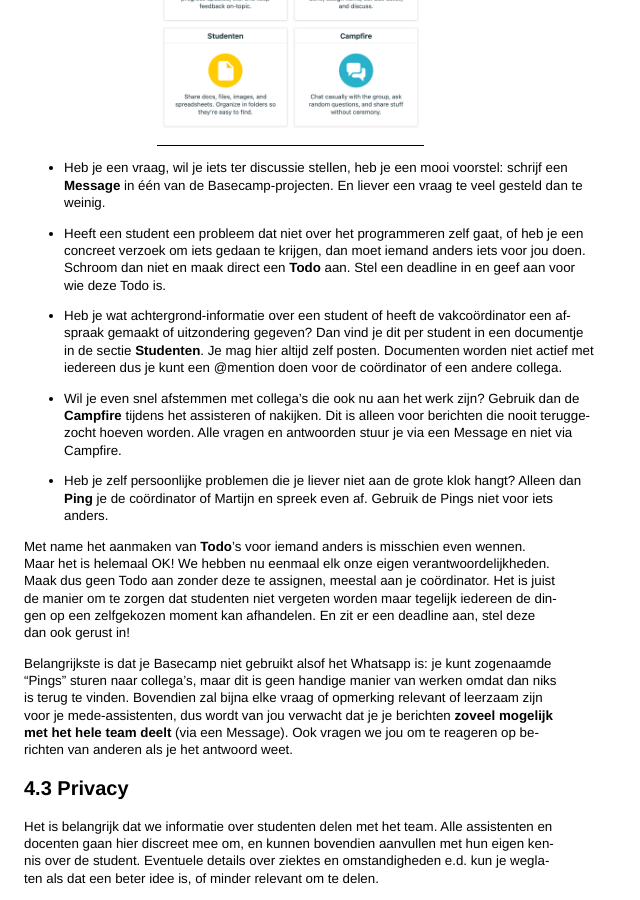
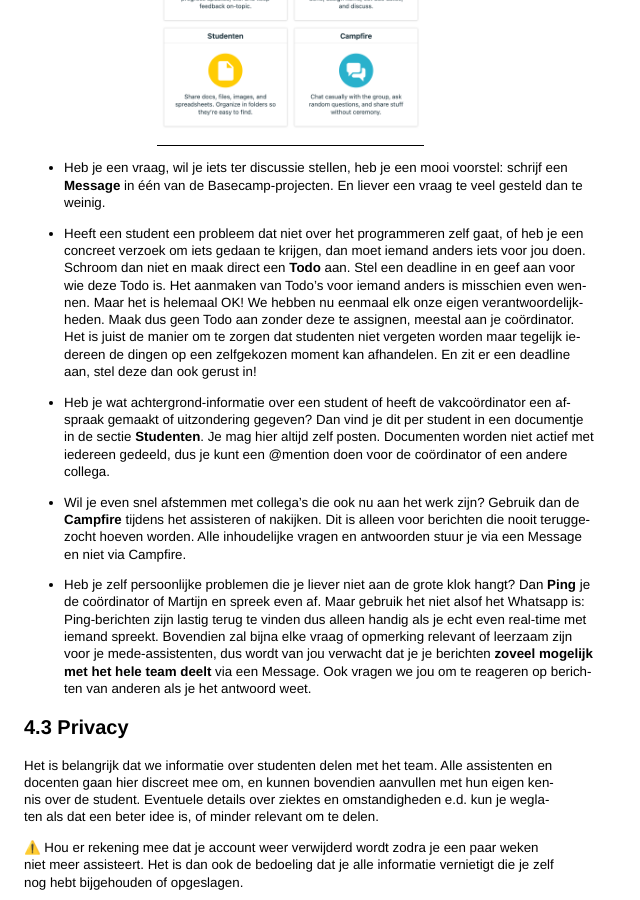
Before and after one commit to minprog/assist, a Jekyll site: the page built from index.md, in a window 1280 px wide and 900 px high, scrolled down 5708 px. Shown: the whole window, without its empty margins (0-640 px from the left). Built offline with Jekyll 4.4.1, drawn with Linux system fonts in a browser that asks for light colours; some of the changed text lies outside the part shown.

Commit message:
kleine aanpassingen

```diff
--- a/index.md
+++ b/index.md
@@ -187,17 +187,14 @@
 
 - Heb je een vraag, wil je iets ter discussie stellen, heb je een mooi voorstel: schrijf een **Message** in één van de Basecamp-projecten. En liever een vraag te veel gesteld dan te weinig.
 
-- Heeft een student een probleem dat niet over het programmeren zelf gaat, of heb je een concreet verzoek om iets gedaan te krijgen, dan moet iemand anders iets voor jou doen. Schroom dan niet en maak direct een **Todo** aan. Stel een deadline in en geef aan voor wie deze Todo is.
+- Heeft een student een probleem dat niet over het programmeren zelf gaat, of heb je een concreet verzoek om iets gedaan te krijgen, dan moet iemand anders iets voor jou doen. Schroom dan niet en maak direct een **Todo** aan. Stel een deadline in en geef aan voor wie deze Todo is. Het aanmaken van Todo's voor iemand anders is misschien even wennen. Maar het is helemaal OK! We hebben nu eenmaal elk onze eigen verantwoordelijkheden. Maak dus geen Todo aan zonder deze te assignen, meestal aan je coördinator. Het is juist de manier om te zorgen dat studenten niet vergeten worden maar tegelijk iedereen de dingen op een zelfgekozen moment kan afhandelen. En zit er een deadline aan, stel deze dan ook gerust in!
 
-- Heb je wat achtergrond-informatie over een student of heeft de vakcoördinator een afspraak gemaakt of uitzondering gegeven? Dan vind je dit per student in een documentje in de sectie **Studenten**. Je mag hier altijd zelf posten. Documenten worden niet actief met iedereen dus je kunt een @mention doen voor de coördinator of een andere collega.
+- Heb je wat achtergrond-informatie over een student of heeft de vakcoördinator een afspraak gemaakt of uitzondering gegeven? Dan vind je dit per student in een documentje in de sectie **Studenten**. Je mag hier altijd zelf posten. Documenten worden niet actief met iedereen gedeeld, dus je kunt een @mention doen voor de coördinator of een andere collega.
 
-- Wil je even snel afstemmen met collega's die ook nu aan het werk zijn? Gebruik dan de **Campfire** tijdens het assisteren of nakijken. Dit is alleen voor berichten die nooit teruggezocht hoeven worden. Alle vragen en antwoorden stuur je via een Message en niet via Campfire.
+- Wil je even snel afstemmen met collega's die ook nu aan het werk zijn? Gebruik dan de **Campfire** tijdens het assisteren of nakijken. Dit is alleen voor berichten die nooit teruggezocht hoeven worden. Alle inhoudelijke vragen en antwoorden stuur je via een Message en niet via Campfire.
 
-- Heb je zelf persoonlijke problemen die je liever niet aan de grote klok hangt? Alleen dan **Ping** je de coördinator of Martijn en spreek even af. Gebruik de Pings niet voor iets anders.
+- Heb je zelf persoonlijke problemen die je liever niet aan de grote klok hangt? Dan **Ping** je de coördinator of Martijn en spreek even af. Maar gebruik het niet alsof het Whatsapp is: Ping-berichten zijn lastig terug te vinden dus alleen handig als je echt even real-time met iemand spreekt. Bovendien zal bijna elke vraag of opmerking relevant of leerzaam zijn voor je mede-assistenten, dus wordt van jou verwacht dat je je berichten **zoveel mogelijk met het hele team deelt** via een Message. Ook vragen we jou om te reageren op berichten van anderen als je het antwoord weet.
 
-Met name het aanmaken van **Todo**'s voor iemand anders is misschien even wennen. Maar het is helemaal OK! We hebben nu eenmaal elk onze eigen verantwoordelijkheden. Maak dus geen Todo aan zonder deze te assignen, meestal aan je coördinator. Het is juist de manier om te zorgen dat studenten niet vergeten worden maar tegelijk iedereen de dingen op een zelfgekozen moment kan afhandelen. En zit er een deadline aan, stel deze dan ook gerust in!
-
-Belangrijkste is dat je Basecamp niet gebruikt alsof het Whatsapp is: je kunt zogenaamde "Pings" sturen naar collega's, maar dit is geen handige manier van werken omdat dan niks is terug te vinden. Bovendien zal bijna elke vraag of opmerking relevant of leerzaam zijn voor je mede-assistenten, dus wordt van jou verwacht dat je je berichten **zoveel mogelijk met het hele team deelt** (via een Message). Ook vragen we jou om te reageren op berichten van anderen als je het antwoord weet.
 
 ## 4.3 Privacy
 
@@ -322,11 +319,11 @@
 
 Dat betekent dus in het algemeen dat je <u>niet continu bereikbaar bent via mail</u>. Het is echt alleen bedoeld voor kort afstemmen en studenten mogen niet verwachten dat je hun mail dagelijks bekijkt, maar bijvoorbeeld alleen op de dag van de werkgroep. Het meeste contact moet gewoon mondeling gebeuren, tijdens de werkgroep.
 
-Het is ook absoluut niet de bedoeling om zelf een Slack aan te maken of een Whatsapp-groep te starten met je studenten. Dit is niet jouw verantwoordelijkheid: jij bent er voor hen tijdens de college-uren en niet daarbuiten. Hebben ze een vraag dan kunnen ze altijd naar de vakcoördinator mailen.
+Het is ook absoluut niet de bedoeling om zelf een Slack aan te maken of een Whatsapp-groep te starten met je studenten. Zo'n systeem suggereert dat je doorlopend beschikbaar bent, maar jij bent er voor hen tijdens de college-uren en niet daarbuiten. Ook is het de bedoeling dat je poogt om werk en privé gescheiden te houden.
 
 Je kunt zelf een mededeling sturen naar je werkgroep via Datanose. Vóórdat je dat doet kun je in Datanose kiezen of je afzender-adres je studentenmail of je werkmail is. Dat kun je door door in te loggen en dan rechtsboven in het beeld op je eigen naam te klikken. Dan krijg je de keuze voor mailadres.
 
-⚠️ Let op dat als je per se je studentenmail wil gebruiken hiervoor, jij alle mails van en met studenten moet weggooien na afloop van de cursus. Jij bent dan verantwoordelijk voor de privacyregels. Daarom is het handiger je medewerkersmail te gebruiken (en niet door te sturen).
+⚠️ Let op dat als je per se je studentenmail wil gebruiken hiervoor, jij alle mails van en met studenten moet weggooien na afloop van de cursus. Jij bent dan verantwoordelijk voor de privacyregels. Daarom is het handiger je medewerkersmail te gebruiken (en niets door te sturen naar andere adressen).
 
 <!-- ## 6.6 Communicatietools
 
@@ -457,18 +454,18 @@
 
 > "Hallo, ik ben Martijn en ik kom assisteren. Waar ben je mee bezig?"
 
-### Opstartproblemen
+### Opstartproblemen bij een gesprek
 {:.break}
 
-**Situatie: geen concrete vraag.** Juist bij de balie is er een kans dat een student nog geen concrete vraag heeft. Help de student in dat geval de vraag formuleren zoals hierboven uitgelegd (6.3). Sommige studenten kunnen ook nog wat meer tijd gebruiken om zelf wat langer naar hun programma te kijken voordat je ze echt gaat helpen; probeer zelf een juiste inschatting van de situatie te maken om vervolgens te besluiten de student direct te helpen, of een duwtje in de goede richting te geven en later nog even terug te laten komen.
+**Situatie: geen concrete vraag.** Er is best een kans dat een student nog geen concrete vraag heeft. Help de student in dat geval de vraag formuleren zoals hierboven uitgelegd (6.3). Sommige studenten kunnen ook nog wat meer tijd gebruiken om zelf wat langer naar hun programma te kijken voordat je ze echt gaat helpen; probeer zelf een juiste inschatting van de situatie te maken om vervolgens te besluiten de student direct te helpen, of een duwtje in de goede richting te geven en later nog even terug te laten komen.
 
-**Situatie: code is onleesbaar.** Is de indentatie totaal niet op orde? Vraag de student dan altijd eerst om deze netjes te maken. Niet alleen omdat het "hoort" maar omdat verkeerde indentatie het probleem heel moeilijk vindbaar kan maken. Met een beetje mazzel is het daarna zo gevonden (studenten in deze fase hebben overigens vaak ook nog een probleem met de analyse van hun probleem, dus kijk daar ook naar). In principe blijft de student bij jou zodat je eventueel kan inspringen 🙃, maar als het echt lang duurt laat je de student straks terugkomen.
+**Situatie: code is onleesbaar of werkt nu net even niet.** Is de indentatie totaal niet op orde? Vraag de student dan altijd eerst om deze netjes te maken. Niet alleen omdat het "hoort" maar omdat verkeerde indentatie het probleem heel moeilijk vindbaar kan maken. Met een beetje mazzel is het daarna zo gevonden (studenten in deze fase hebben overigens vaak ook nog een probleem met de analyse van hun probleem, dus kijk daar ook naar). Als het langer dan een minuutje duurt help dan even iemand tussendoor.
 
 ### Tijdsbesteding
 
 - Probeer zo'n 10 minuten per student aan te houden. Een absoluut maximum is 20 minuten, alleen in noodgevallen. Duurt het langer, check dan echt de rij en haal er tijdig een expert bij om te zorgen dat iedereen nog geholpen kan worden.
 
-- Als je een student later wil terugzien, vertel dan duidelijk wat je verwachting is en hoe de student zich weer kan melden.
+- Als je een student later wil terugzien, vertel dan duidelijk wat je verwachting is en hoe de student zich weer kan melden. Je tekent deze student nog niet af, maar wel belangrijk dat je zorgt dat je die student dan ook nog even opzoekt.
 
 - Kom je er zelf niet uit? Dan kun je natuurlijk altijd even vragen of één van je mede-assistenten mee kan kijken. Het is expliciet de bedoeling dat onervaren assistenten zonodig hulp inschakelen en zich zo verder ontwikkelen.
 
@@ -666,7 +663,7 @@
 
 Je moet diverse accounts aanmaken om goed te kunnen assisteren. Volg de stappen hieronder en zorg vooral dat je alle diensten goed **uittest**, om latere stress te voorkomen!
 
-- Voor **Basecamp** krijg je een uitnodiging via het bekende e-mailadres (je kunt dit dus niet zelf starten). Maak direct dit account aan.
+- Voor **Basecamp** krijg je een uitnodiging via het bekende e-mailadres (je kunt dit dus niet zelf starten). Maak direct dit account aan als je de uitnodiging krijgt.
 
 <!-- - Ook voor **Ed** wordt je uitgenodigd. Heb je geen uitnodiging terwijl de cursus gestart is? Post dan een to-do op Basecamp voor je coördinator met een verzoek om een nieuwe uitnodiging. -->
 
```
